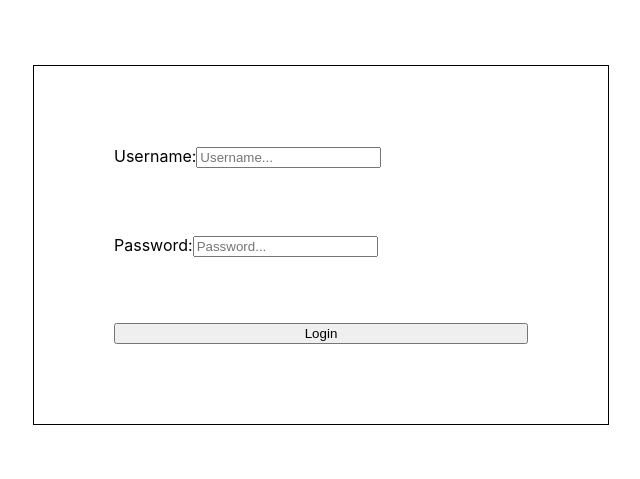
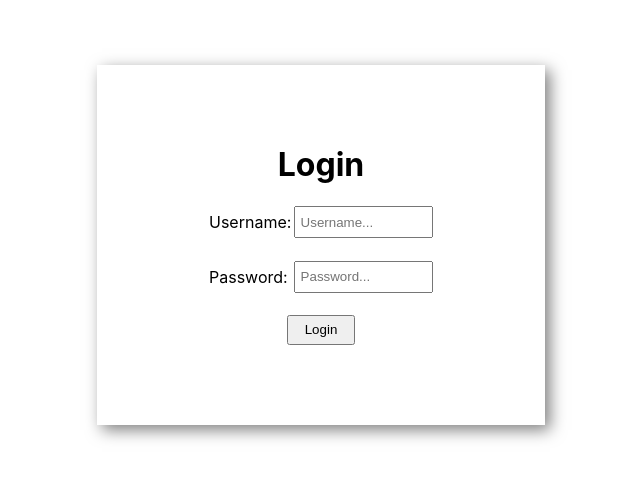
Before and after one commit to KyleWong2510/Bag-O-Hold, a React (Create React App) app: page / in a window 1280 px wide. Shown: the part 155-634 px from the top of the page, without its empty margins (319-959 px from the left). Built offline with nearby package versions, Linux system fonts and the light colour scheme.

Commit message:
Layout SignInForm

```diff
--- a/src/SignInForm/SignInForm.js
+++ b/src/SignInForm/SignInForm.js
@@ -22,6 +22,7 @@ const SignInForm = () => {
   return (
     <>
       <form id='sign-in-form'>
+        <h1>Login</h1>
         <section id='username-input-container'>
           <label htmlFor='usernameInput'>Username:</label>
           <input
@@ -41,7 +42,7 @@ const SignInForm = () => {
             onChange={(e) => setPassword(e.target.value)}
           />
         </section>
-        <button onClick={postLogin}>Login</button>
+        <button id='login-btn' onClick={postLogin}>Login</button>
       </form>
     </>
   )
--- a/src/SignInForm/SignInForm.scss
+++ b/src/SignInForm/SignInForm.scss
@@ -1,15 +1,38 @@
 #sign-in-form {
+  align-items: center;
   align-self: center;
-  border: solid 1px black;
+  box-shadow: 5px 5px 15px 0px rgba(0, 0, 0, 0.5);
   display: flex;
   flex-direction: column;
   height: 45vh;
   justify-content: space-between;
   justify-self: center;
-  width: 45vw;
-  padding: 5em;
+  padding: 5em 0em;
+  width: 35vw;
+}
 
-  section {
-    flex-direction: row;
+#username-input-container,
+#password-input-container {
+  align-items: center;
+  display: flex;
+  flex-direction: row;
+  height: 2em;
+  justify-content: space-between;
+  width: 50%;
+
+  label {
+    text-align: right;
+    width: 35%;
+  }
+
+  input {
+    height: 100%;
+    padding: 2%;
+    width: 62%;
   }
 }
+
+#login-btn {
+  height: 15%;
+  width: 15%;
+}
--- a/src/index.css
+++ b/src/index.css
@@ -1,5 +1,6 @@
 * {
   box-sizing: border-box;
+  margin: 0;
 }
 
 body {
```
Also changed, not shown: src/setupTests.js (deleted, +0 -5 lines), src/logo.svg (deleted).
